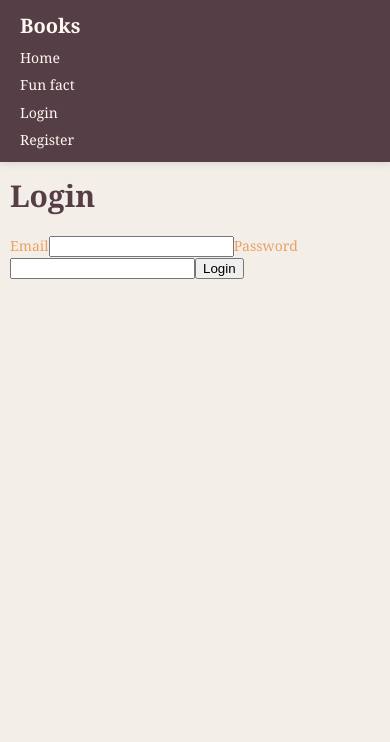
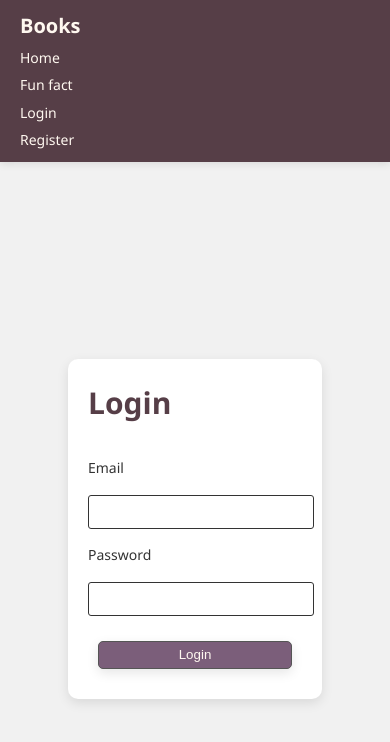
Before and after one commit to andreeanegru1982/WebComplFinalProject, a React (Vite) app: page /login in a window 390 px wide. Shown: the top 742 px of the page. Built offline with nearby package versions, Linux system fonts and the light colour scheme; no server answers.

Commit message:
added some css

```diff
--- a/src/App.css
+++ b/src/App.css
@@ -1,17 +1,23 @@
 :root {
-  --text-normal: #e7a265;
+  --text-normal: #333;
   --text-inverted: #fff8f0;
+
   --bg-dark: #563e47;
-  --bg-light: #f4eee8;
-  --primary-color: #d2691e;
-  --hover-color: #b45309;
+  --bg-light: #f1f1f1;
+
+  --primary-color: #7b5e7a;
+  --hover-color: #a974b2;
+
+  --secondary-color: #d8a7b1;
+  --danger-color: #cc3333;
+  --success-color: #3c9d5d;
 
   font-size: 62.5%;
 }
 
 body {
   margin: 0;
-  font-family: "Georgia", serif;
+  font-family: 'Segoe UI', Tahoma, Geneva, Verdana, sans-serif;
   font-size: 1.6rem;
   line-height: 1.6;
   color: var(--text-normal);
--- a/src/App.tsx
+++ b/src/App.tsx
@@ -7,6 +7,7 @@ import { AuthContextProvider } from "./Features/Auth/AuthContext";
 import { ToastContainer } from "react-toastify";
 
 import "./App.css";
+import "./Forms.css"
 
 export function App() {
   return (
--- a/src/Features/Auth/Login.tsx
+++ b/src/Features/Auth/Login.tsx
@@ -1,34 +1,35 @@
-import { useState } from 'react';
-import { z } from 'zod/v4';
-import { useAuthContext } from './AuthContext';
-import type { AuthResponse } from './types';
-import { validateForm, type ValidationErrors } from '../../utils/validations';
-import { useRedirectWhenLoggedIn } from './useRedirectWhenLoggedIn';
-import { toast } from 'react-toastify';
+import { useState } from "react";
+import { z } from "zod/v4";
+import { useAuthContext } from "./AuthContext";
+import type { AuthResponse } from "./types";
+import { validateForm, type ValidationErrors } from "../../utils/validations";
+import { useRedirectWhenLoggedIn } from "./useRedirectWhenLoggedIn";
+import { toast } from "react-toastify";
 
 const apiUrl = import.meta.env.VITE_API_URL;
 
-const validationSchema = z
-  .object({
-    email: z.email('Please enter a valid email address.'),
+const validationSchema = z.object({
+  email: z.email("Please enter a valid email address."),
   password: z
     .string()
-      .min(6, 'Your password should be at least 6 characters long.')
+    .min(6, "Your password should be at least 6 characters long."),
 });
 
 const initialDefaultValues = {
-  email: '',
-  password: '',
+  email: "",
+  password: "",
 };
 
 export function Login() {
-  const [errors, setErrors] = useState<null | ValidationErrors<typeof validationSchema>>(null);
+  const [errors, setErrors] = useState<null | ValidationErrors<
+    typeof validationSchema
+  >>(null);
   const [defaultValues, setDefaultValues] = useState(initialDefaultValues);
   const willRedirect = useRedirectWhenLoggedIn();
 
   const { login } = useAuthContext();
 
-  if(willRedirect) {
+  if (willRedirect) {
     return null;
   }
 
@@ -59,18 +60,19 @@ export function Login() {
     setDefaultValues(initialDefaultValues);
 
     const data = await fetch(`${apiUrl}/login`, {
-      method: 'POST',
+      method: "POST",
       body: JSON.stringify(values),
       headers: {
-        'Content-Type': 'application/json',
+        "Content-Type": "application/json",
       },
     }).then((res) => res.json() as Promise<AuthResponse>);
 
     login(data);
-    toast.success('You have been logged in successfully!');
+    toast.success("You have been logged in successfully!");
   }
 
   return (
+    <div className="formWrapper">
       <form action={handleLogin} className="brandForm" noValidate>
         <h1 className="fullWidth">Login</h1>
 
@@ -99,5 +101,6 @@ export function Login() {
           Login
         </button>
       </form>
+    </div>
   );
 }
--- a/src/Features/Auth/Register.tsx
+++ b/src/Features/Auth/Register.tsx
@@ -1,46 +1,48 @@
-import { useState } from 'react';
-import { z } from 'zod/v4';
-import { useAuthContext } from './AuthContext';
-import type { AuthResponse } from './types';
-import { validateForm, type ValidationErrors } from '../../utils/validations';
-import { useRedirectWhenLoggedIn } from './useRedirectWhenLoggedIn';
-import { toast } from 'react-toastify';
+import { useState } from "react";
+import { z } from "zod/v4";
+import { useAuthContext } from "./AuthContext";
+import type { AuthResponse } from "./types";
+import { validateForm, type ValidationErrors } from "../../utils/validations";
+import { useRedirectWhenLoggedIn } from "./useRedirectWhenLoggedIn";
+import { toast } from "react-toastify";
 
 const apiUrl = import.meta.env.VITE_API_URL;
 
 const validationSchema = z
   .object({
-    email: z.email('Please enter a valid email address.'),
+    email: z.email("Please enter a valid email address."),
     password: z
       .string()
-      .min(6, 'Your password should be at least 6 characters long.'),
+      .min(6, "Your password should be at least 6 characters long."),
     retypePassword: z
       .string()
-      .min(6, 'Your password should be at least 6 characters long.'),
-    firstName: z.string().min(1, 'Please tell us your first name.'),
-    lastName: z.string().min(1, 'Please tell us your last name.'),
+      .min(6, "Your password should be at least 6 characters long."),
+    firstName: z.string().min(1, "Please tell us your first name."),
+    lastName: z.string().min(1, "Please tell us your last name."),
   })
   .refine((data) => data.password === data.retypePassword, {
-    message: 'The passwords did not match.',
-    path: ['retypePassword'],
+    message: "The passwords did not match.",
+    path: ["retypePassword"],
   });
 
 const initialDefaultValues = {
-  email: '',
-  password: '',
-  retypePassword: '',
-  firstName: '',
-  lastName: '',
+  email: "",
+  password: "",
+  retypePassword: "",
+  firstName: "",
+  lastName: "",
 };
 
 export function Register() {
-  const [errors, setErrors] = useState<null | ValidationErrors<typeof validationSchema>>(null);
+  const [errors, setErrors] = useState<null | ValidationErrors<
+    typeof validationSchema
+  >>(null);
   const [defaultValues, setDefaultValues] = useState(initialDefaultValues);
   const willRedirect = useRedirectWhenLoggedIn();
 
   const { login } = useAuthContext();
 
-  if(willRedirect) {
+  if (willRedirect) {
     return null;
   }
 
@@ -73,18 +75,21 @@ export function Register() {
     delete values.retypePassword;
 
     const data = await fetch(`${apiUrl}/register`, {
-      method: 'POST',
+      method: "POST",
       body: JSON.stringify(values),
       headers: {
-        'Content-Type': 'application/json',
+        "Content-Type": "application/json",
       },
     }).then((res) => res.json() as Promise<AuthResponse>);
 
     login(data);
-    toast.success('Thank you for registering! You have been logged in successfully!');
+    toast.success(
+      "Thank you for registering! You have been logged in successfully!"
+    );
   }
 
   return (
+    <div className="formWrapper">
       <form action={handleRegister} className="brandForm" noValidate>
         <h1 className="fullWidth">Register</h1>
 
@@ -129,7 +134,9 @@ export function Register() {
           defaultValue={defaultValues.firstName}
           onChange={handleInputChange}
         />
-      {errors?.firstName && <p className="fieldError">{errors.firstName[0]}</p>}
+        {errors?.firstName && (
+          <p className="fieldError">{errors.firstName[0]}</p>
+        )}
 
         <label htmlFor="lastName">Last Name</label>
         <input
@@ -145,5 +152,6 @@ export function Register() {
           Register
         </button>
       </form>
+    </div>
   );
 }
--- /dev/null
+++ b/src/Forms.css
@@ -0,0 +1,119 @@
+.formWrapper {
+  display: flex;
+  justify-content: center;
+  align-items: center;
+  min-height: 80vh;
+  padding: 2rem;
+}
+
+.brandForm {
+  display: grid;
+  gap: 1rem;
+  grid-template-columns: 150px 1fr;
+  max-width: 800px;
+  margin: 40px auto;
+  padding: 20px;
+  background-color: #ffffff;
+  border-radius: 10px;
+  box-shadow: 0 4px 12px rgba(0, 0, 0, 0.1);
+}
+
+.brandForm label,
+.brandForm .label {
+  justify-self: end;
+  align-self: center;
+}
+
+.brandForm label.alignTop {
+  align-self: start;
+}
+
+.brandForm input:not([type="checkbox"]):not([type="radio"]):not([type="color"]),
+.brandForm textarea,
+.brandForm select {
+  justify-self: start;
+  padding: 0.5rem;
+  border: 1px solid var(--text-normal);
+  border-radius: 3px;
+  color: var(--text-normal);
+  font: inherit;
+}
+
+.brandForm input:focus-visible,
+.brandForm textarea:focus-visible,
+.brandForm select:focus-visible {
+  outline: 3px solid var(--primary-color);
+  outline-offset: 2px;
+}
+
+.brandForm fieldset {
+  display: grid;
+  justify-self: start;
+  grid-template-columns: 130px 1fr;
+  gap: 1rem;
+  min-width: 50%;
+}
+
+.fullWidth {
+  grid-column: 1 / -1;
+}
+
+.fieldError,
+.secondColumn {
+  grid-column-start: 2;
+  justify-self: start;
+}
+
+.fieldError {
+  color: #c00;
+  margin: 0;
+}
+
+.btn {
+  align-self: end;
+  height: 2rem;
+  border: 1px solid #555;
+  border-radius: 5px;
+  box-shadow: 0 4px 12px rgba(0, 0, 0, 0.1);
+  color: var(--text-inverted);
+  background-color: var(--primary-color);
+  cursor: pointer;
+  height: 2.8rem;
+  margin: 1rem;
+}
+
+.btn:hover {
+  background-color: var(--hover-color);
+  color: var(--text-inverted);
+}
+
+@media (max-width: 768px) {
+  .brandForm {
+    display: flex;
+    flex-direction: column;
+    gap: 1.5rem;
+  }
+
+  .brandForm label,
+  .brandForm .label {
+    justify-self: start !important;
+    align-self: start !important;
+    text-align: left;
+  }
+
+  .brandForm input,
+  .brandForm textarea,
+  .brandForm select {
+    width: 100%;
+  }
+
+  .btn {
+    align-self: stretch;
+  }
+
+  .secondColumn,
+  .fullWidth {
+    grid-column: auto;
+    justify-self: stretch;
+  }
+}
--- a/src/Navigation/Nav.module.css
+++ b/src/Navigation/Nav.module.css
@@ -42,11 +42,22 @@
 }
 
 .active {
-  color: #444;
+  color: var(--text-inverted);
   text-decoration: underline;
 }
 
+.pushRight {
+  margin-left: auto;
+  color: var(--text-inverted);
+}
+
 @media (max-width: 768px) {
+  .pushRight {
+    margin-left: 0;
+    align-self: flex-start;
+    width: 100%; /* opțional */
+  }
+
   .navContainer {
     flex-direction: column;
     align-items: flex-start;
```
Lines whose indentation alone changed are shown as unchanged.
